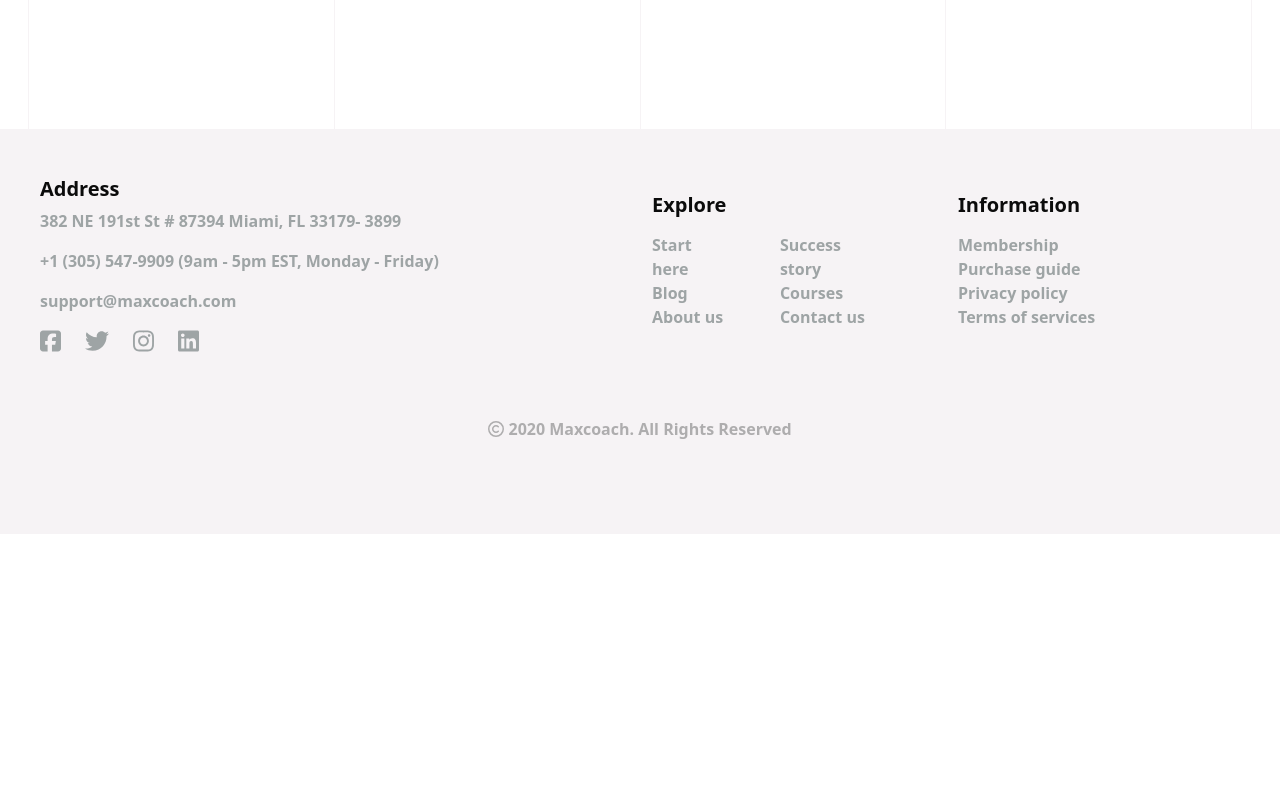
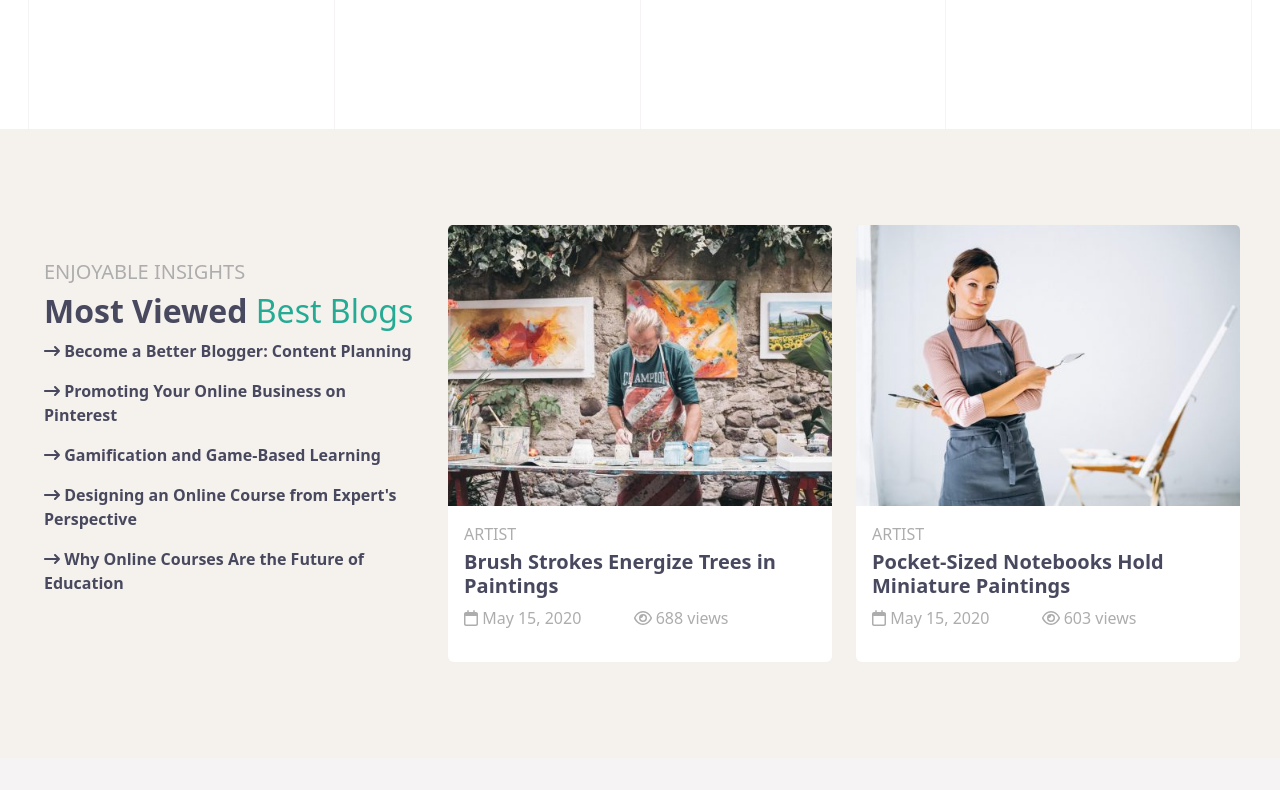
Before and after one commit to giuseppesciacca/proj-html-vuejs, a Vue app: page / in a window 1280 px wide. Shown: the part 4330-5120 px from the top of the page. Before the commit the page ends 4864 px from the top, so only its background shows below. Built offline with nearby package versions, Linux system fonts and the light colour scheme.

Commit message:
[add] mostViewed component

```diff
--- /dev/null
+++ b/src/components/MostViewed.vue
@@ -0,0 +1,112 @@
+<script>
+export default {
+    name: 'MostViewed'
+}
+</script>
+
+<template>
+    <section id="most_viewed" class="py-5">
+        <div class="my_container">
+            <div class="row py-5">
+                <div class="col-4 d-flex flex-column justify-content-center px-3">
+                    <h5 class="title_h5">ENJOYABLE INSIGHTS</h5>
+                    <h2>Most Viewed <span>Best Blogs</span></h2>
+                    <ul class="p-0">
+                        <li class="pb-3"><a href="#"><font-awesome-icon :icon="['fas', 'arrow-right-long']" /> Become a
+                                Better
+                                Blogger: Content
+                                Planning</a></li>
+                        <li class="pb-3"><a href="#"><font-awesome-icon :icon="['fas', 'arrow-right-long']" /> Promoting
+                                Your Online
+                                Business on
+                                Pinterest</a></li>
+                        <li class="pb-3"><a href="#"><font-awesome-icon :icon="['fas', 'arrow-right-long']" /> Gamification
+                                and
+                                Game-Based Learning</a>
+                        </li>
+                        <li class="pb-3"><a href="#"><font-awesome-icon :icon="['fas', 'arrow-right-long']" /> Designing an
+                                Online Course
+                                from
+                                Expert's Perspective</a></li>
+                        <li class="pb-3"><a href="#"><font-awesome-icon :icon="['fas', 'arrow-right-long']" /> Why Online
+                                Courses Are the
+                                Future of
+                                Education</a></li>
+                    </ul>
+                </div>
+
+                <div class="col-4">
+                    <div class="card border-0">
+                        <img class="card-img-top" src="../assets/img/artist-blog-03-480x352.jpeg" alt="">
+                        <div class="card-body">
+                            <p class="card-text mb-1">ARTIST</p>
+                            <h5 class="card-title">Brush Strokes Energize Trees in Paintings</h5>
+                            <p><font-awesome-icon :icon="['far', 'calendar']" /> May 15, 2020 <span
+                                    class="ps-5"><font-awesome-icon :icon="['far', 'eye']" /> 688 views</span></p>
+                        </div>
+                    </div>
+                </div>
+
+                <div class="col-4">
+                    <div class="card border-0">
+                        <img class="card-img-top" src="../assets/img/artist-blog-01-480x352.jpg" alt="">
+                        <div class="card-body">
+                            <p class="card-text mb-1">ARTIST</p>
+                            <h5 class="card-title">Pocket-Sized Notebooks Hold Miniature Paintings</h5>
+                            <p><font-awesome-icon :icon="['far', 'calendar']" /> May 15, 2020 <span
+                                    class="ps-5"><font-awesome-icon :icon="['far', 'eye']" /> 603
+                                    views</span></p>
+                        </div>
+
+                    </div>
+                </div>
+            </div>
+            <!-- /.row -->
+        </div>
+    </section>
+</template>
+
+<style lang="scss" scoped>
+@use '../assets/scss/partials/variables.scss' as *;
+
+#most_viewed {
+    background-color: #f5f1ed;
+
+    .title_h5 {
+        color: $shady_lady;
+    }
+
+    h2 {
+        color: $gun_powder;
+        font-weight: bold;
+
+        span {
+            color: $jungle_green;
+            font-weight: normal;
+        }
+    }
+
+    ul {
+        list-style: none;
+    }
+
+    a {
+        text-decoration: none;
+        color: $gun_powder;
+        font-weight: bold;
+    }
+
+    .card {
+        background-color: $white;
+
+        h5 {
+            color: $gun_powder;
+            font-weight: bold;
+        }
+
+        p {
+            color: $shady_lady;
+        }
+    }
+}
+</style>
--- a/src/components/PageMain.vue
+++ b/src/components/PageMain.vue
@@ -5,6 +5,7 @@ import AccessTutoring from './AccessTutoring.vue';
 import EnjoyCompanionship from './EnjoyCompanionship.vue';
 import OurLearners from './OurLearners.vue';
 import OurNumbers from './OurNumbers.vue';
+import MostViewed from './MostViewed.vue';
 
 export default {
     name: 'PageMain',
@@ -14,7 +15,8 @@ export default {
         AccessTutoring,
         EnjoyCompanionship,
         OurLearners,
-        OurNumbers
+        OurNumbers,
+        MostViewed
     }
 }
 </script>
@@ -27,6 +29,7 @@ export default {
         <EnjoyCompanionship />
         <OurLearners />
         <OurNumbers />
+        <MostViewed />
     </main>
 </template>
 
```
